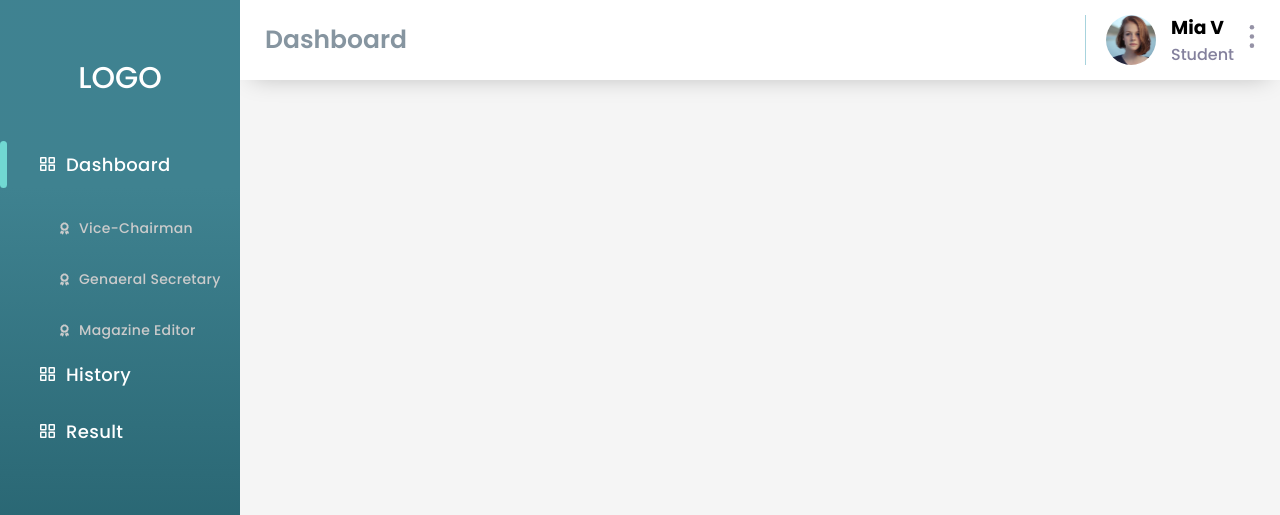
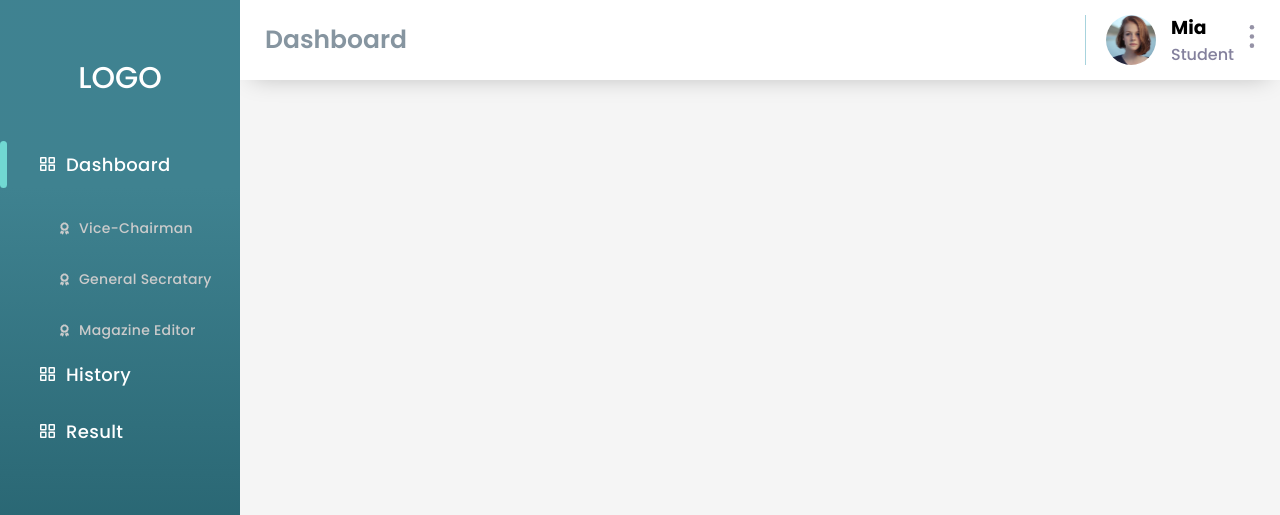
Before and after one commit to Abhinandps/e-poll, a React (Create React App) app: page /dashboard in a window 1280 px wide. Shown: the top 515 px of the page. Built offline with nearby package versions, Linux system fonts and the light colour scheme.

Commit message:
Admin Layout Added

```diff
--- a/src/App.js
+++ b/src/App.js
@@ -1,4 +1,4 @@
-import {Routes,Route} from "react-router-dom";
+import { Routes, Route } from "react-router-dom";
 import Home from './Routes/Home';
 import AdminSignUp from './Routes/Home/Admin/SignUp/AdminSignUp';
 import AdminSignIn from './Routes/Home/Admin/SignIn/AdminSignIn';
@@ -8,41 +8,36 @@ import SignInAndSignUp from './Routes/Home/SignInAndSignUp';
 import HomeLayout from './Routes/Home/Components/HomeLayout';
 import Voter from './Routes/Voter';
 import DashboardLayout from "./Components/Layout/DashboardLayout";
+import VoterLayout from "./Routes/Voter/VoterLayout";
+import AdminLayout from "./Routes/Admin/AdminLayout";
 
 
 
 function App() {
   return (
     <Routes>
-      <Route path='/' element={<HomeLayout/>} >
-      <Route index element={<Home/>} />
-      <Route path='/admin'>
-        <Route path='sign-up' element={<AdminSignUp/>} />
-        <Route path='sign-in' element={<AdminSignIn/>} />
+      <Route path='/' element={<HomeLayout />} >
+        <Route index element={<Home />} />
+        <Route path='/admin'>
+          <Route path='sign-up' element={<AdminSignUp />} />
+          <Route path='sign-in' element={<AdminSignIn />} />
+        </Route>
+        <Route path='/voter'>
+          <Route path='sign-up' element={<VoterSignUp />} />
+          <Route path='sign-in' element={<VoterSignIn />} />
+        </Route>
+        <Route path='/sign-in' element={<SignInAndSignUp path='sign-in' />} />
+        <Route path='/sign-up' element={<SignInAndSignUp path='sign-up' />} />
       </Route>
-      <Route path='/voter'>
-        <Route path='sign-up' element={<VoterSignUp/>} />
-        <Route path='sign-in' element={<VoterSignIn/>} />
+      <Route path='/dashboard' element={<VoterLayout/>}>
+        <Route path='voter' element={<Voter />} />
       </Route>
-      <Route path='/sign-in' element={<SignInAndSignUp path='sign-in'/>} />
-      <Route path='/sign-up' element={<SignInAndSignUp path='sign-up'/>} />
+      <Route path='/dashboard' element={<AdminLayout/>}>
+        <Route path='admin' />
       </Route>
-    <Route path='/dashboard' element={<DashboardLayout/>}>
-      <Route path='voter' element={<Voter/>} />
-        </Route>
 
     </Routes>
   );
 }
 
-const AdminLayout = ()=> {
-  return (
-    <div>
-      Admin Layout
-    </div>
-  )
-}
-
-
-
 export default App;
--- /dev/null
+++ b/src/Components/Layout/Components/NavigationMenu.jsx
@@ -0,0 +1,21 @@
+import React from 'react'
+import { NavLink } from 'react-router-dom'
+import icon from "../../../Assets/Icons/Icon.svg"
+import SubNavigation from './SubNavigation'
+
+const NavigationMenu = ({title,path,subMenu}) => {
+    return (
+      <>
+        <NavLink to={path}  className="sidebar-navigation-list parentList">
+            <img src={icon} alt="" />
+            <p>{title}</p>
+        </NavLink >
+        <div className="sub-navigation-menu">
+         {subMenu && subMenu.map((subData)=> <SubNavigation {...subData}/> )}
+        </div>
+      </>
+
+    )
+}
+
+export default NavigationMenu
--- /dev/null
+++ b/src/Components/Layout/Components/SubNavigation.jsx
@@ -0,0 +1,15 @@
+import React from 'react'
+import { Link } from 'react-router-dom'
+import subIcon from "../../../Assets/Icons/sub-icon.svg"
+
+const SubNavigation = ({title, path}) => {
+    return (
+        <Link to={path} className="sidebar-navigation-list childList">
+            <img src={subIcon} alt="" />
+            <p>{title}</p>
+        </Link>
+
+    )
+}
+
+export default SubNavigation
--- a/src/Components/Layout/DashboardLayout.jsx
+++ b/src/Components/Layout/DashboardLayout.jsx
@@ -1,26 +1,20 @@
 import React, { useState } from 'react'
-import { NavLink, Link, Outlet } from 'react-router-dom'
-// import NotificationIcon from "../../Assets/Icons/notification.svg"
+import { Outlet } from 'react-router-dom'
 import bubbleIcon from "../../Assets/Icons/bubble.svg"
-import avatar from "../../Assets/Images/avatar.png"
-import icon from "../../Assets/Icons/Icon.svg"
-import subIcon from "../../Assets/Icons/sub-icon.svg"
 import arrow from "../../Assets/Icons/toggleArrow.svg"
 import menuBar from "../../Assets/Icons/menuBar.svg"
 import user from "../../Assets/Icons/user.svg"
 import logout from "../../Assets/Icons/logout.svg"
 
 import DropdownItem from './Components/DropdownItem'
-
-
+import NavigationMenu from './Components/NavigationMenu'
 import "../../Styles/DashboardLayout.css"
 
 
-const DashboardLayout = () => {
+const DashboardLayout = ({ userData, data }) => {
 
-    const [open,setOpen] = useState(false);
-    const [sidebar,setSideBar] = useState(false);
-
+    const [open, setOpen] = useState(false);
+    const [sidebar, setSideBar] = useState(false);
 
 
     return (
@@ -31,73 +25,50 @@ const DashboardLayout = () => {
                 <div className="dashboard-topbar-section">
 
                     <div className="topbar-title-section">
-                        <img src={menuBar} alt="" onClick={()=>{setSideBar(true)}} />
+                        <img src={menuBar} alt="" onClick={() => { setSideBar(true) }} />
                         <h1>Dashboard</h1>
                     </div>
 
                     <div className="topbar-userDetails-section">
                         <div className="topbar-avatar">
-                            <img src={avatar} alt="" />
+                            <img src={userData.avatar} alt="" />
 
                         </div>
                         <div className="topbar-userDetails">
-                            <h3>Mia V</h3>
-                            <p>Student</p>
+                            <h3>{userData.name}</h3>
+                            <p>{userData.status}</p>
                         </div>
 
                         <div className="topbar-userOptionField">
-                            <img src={bubbleIcon} alt="" onClick={()=>{setOpen(!open)}}/>
+                            <img src={bubbleIcon} alt="" onClick={() => { setOpen(!open) }} />
                         </div>
 
                     </div>
                 </div>
 
                 {/* Drop Down Menu Added  */}
-                    <div className={`dropdown-menu ${open? 'open' : 'close'}`}>
-                        <DropdownItem src={user} text={"Profile"} />
-                        <DropdownItem src={logout} color={"#FF5C5C"} text={"Sign out"} />
-                    </div>
+                <div className={`dropdown-menu ${open ? 'open' : 'close'}`}>
+                    <DropdownItem src={user} text={"Profile"} />
+                    <DropdownItem src={logout} color={"#FF5C5C"} text={"Sign out"} />
+                </div>
 
                 {/* Side Bar  */}
-
                 <div className={`dashboard-sidebar-section ${sidebar ? 'dashboard-sidebar-section-active' : ''}`}>
                     <div className='toggle-button'>
-                        <img src={arrow} alt="" onClick={()=>{setSideBar(false)}} />
+                        <img src={arrow} alt="" onClick={() => { setSideBar(false) }} />
                     </div>
                     <div className="dashboard-sidebar-logo">LOGO</div>
 
                     <div className="dashboard-sidebar-navigation-menu">
-                        <NavLink index className="sidebar-navigation-list parentList">
-                            <img src={icon} alt="" />
-                            <p>Dashboard</p>
-                        </NavLink >
-
-
-
-                        <div className="sub-navigation-menu">
-
-                            <Link className="sidebar-navigation-list childList">
-                                <img src={subIcon} alt="" />
-                                <p>Vice-Chairman</p>
-                            </Link>
-                            <Link className="sidebar-navigation-list childList">
-                                <img src={subIcon} alt="" />
-                                <p>Genaeral Secretary</p>
-                            </Link>
-                            <Link className="sidebar-navigation-list childList">
-                                <img src={subIcon} alt="" />
-                                <p>Magazine Editor</p>
-                            </Link>
-
-                        </div>
-                        <NavLink to="history" className="sidebar-navigation-list parentList">
-                            <img src={icon} alt="" />
-                            <p>History</p>
-                        </NavLink >
-                        <NavLink to="results" className="sidebar-navigation-list parentList">
-                            <img src={icon} alt="" />
-                            <p>Result</p>
-                        </NavLink >
+                        {
+                            data.map((navData) => {
+                                return (
+                                    <>
+                                        <NavigationMenu {...navData} />
+                                    </>
+                                )
+                            })
+                        }
                     </div>
                 </div>
 
--- /dev/null
+++ b/src/Routes/Admin/AdminLayout.js
@@ -0,0 +1,51 @@
+import React from 'react'
+import DashboardLayout from '../../Components/Layout/DashboardLayout'
+import avatar from "../../Assets/Images/admin.png"
+
+const AdminLayout = () => {
+    const userData = {
+        name: "Neog",
+        status: "Admin",
+        avatar: avatar
+    }
+
+    const data = [
+        {
+            title: "Dashboard",
+        },
+        {
+            title: "Students",
+            path: "students"
+        },
+        {
+            title: "Election",
+            path: "election",
+            subMenu: [
+                {
+                    title: "Create Election"
+                },
+                {
+                    title: "View Candidates"
+                },
+            ]
+        },
+        {
+            title: "Posts",
+            path: "posts"
+        },
+        {
+            title: "Branches",
+            path: "branches"
+        },
+        {
+            title: "Result",
+            path: "result"
+        }
+    ]
+
+    return (
+        <DashboardLayout userData={userData} data={data}/>
+    )
+}
+
+export default AdminLayout
--- /dev/null
+++ b/src/Routes/Voter/VoterLayout.js
@@ -0,0 +1,47 @@
+import React from 'react'
+import DashboardLayout from '../../Components/Layout/DashboardLayout'
+
+import avatar from "../../Assets/Images/avatar.png"
+
+const VoterLayout = () => {
+
+    const userData = {
+        name: "Mia",
+        status: "Student",
+        avatar: avatar
+    }
+
+    const data = [
+        {
+            title: "Dashboard",
+            subMenu: [
+                {
+                    title: "Vice-Chairman"
+                },
+                {
+                    title: "General Secratary"
+                },
+                {
+                    title: "Magazine Editor",
+                },
+            ]
+        },
+        {
+            title: "History",
+            path: "history"
+        },
+        {
+            title: "Result",
+            path: "result"
+        }
+    ]
+
+
+
+
+    return (
+        <DashboardLayout userData={userData} data={data} />
+    )
+}
+
+export default VoterLayout
```
Also changed, not shown: src/Assets/Images/admin.png (added).
